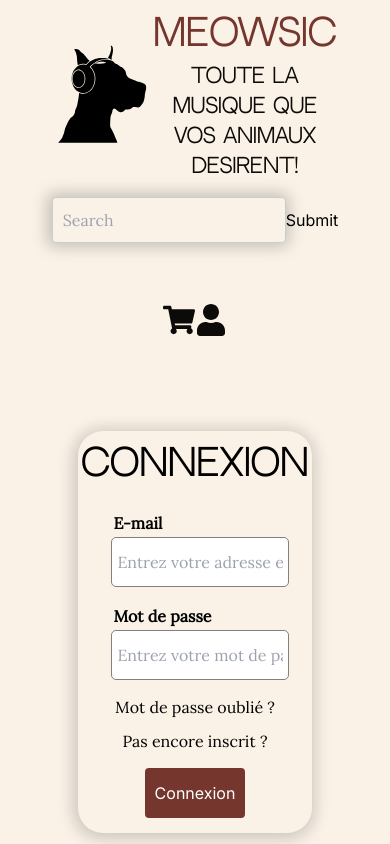
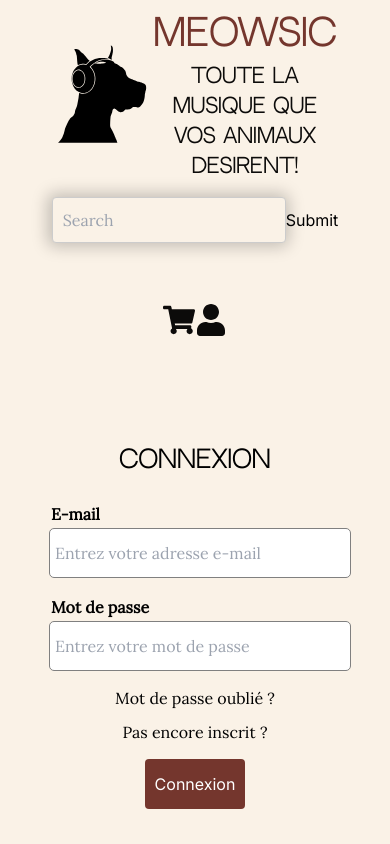
Before and after one commit to C2dricLeroy/e-Commerce_incubator, a Next.js app in the folder e-commerce_incubator/: page /login in a window 390 px wide. Built offline with nearby package versions, Linux system fonts and the light colour scheme.

Commit message:
feat(login): make login form responsive

```diff
--- a/e-commerce_incubator/src/app/components/loginForm/styles.module.css
+++ b/e-commerce_incubator/src/app/components/loginForm/styles.module.css
@@ -5,7 +5,6 @@
     align-items: center;
     width: 60%;
     border-radius: 25px;
-    background-color: #;
     text-align: center;
     box-shadow: -1px 2px 16px 4px rgba(0,0,0,0.18);
     -webkit-box-shadow: -1px 2px 16px 4px rgba(0,0,0,0.18);
@@ -87,3 +86,16 @@
 .signup {
     cursor: pointer;
 }
+
+@media (max-width: 768px) {
+    .container {
+        width: 100%;
+        box-shadow: none;
+        padding: 0;
+        margin: 0;
+    }
+
+    .title {
+        font-size: 24px;
+    }
+}
```
